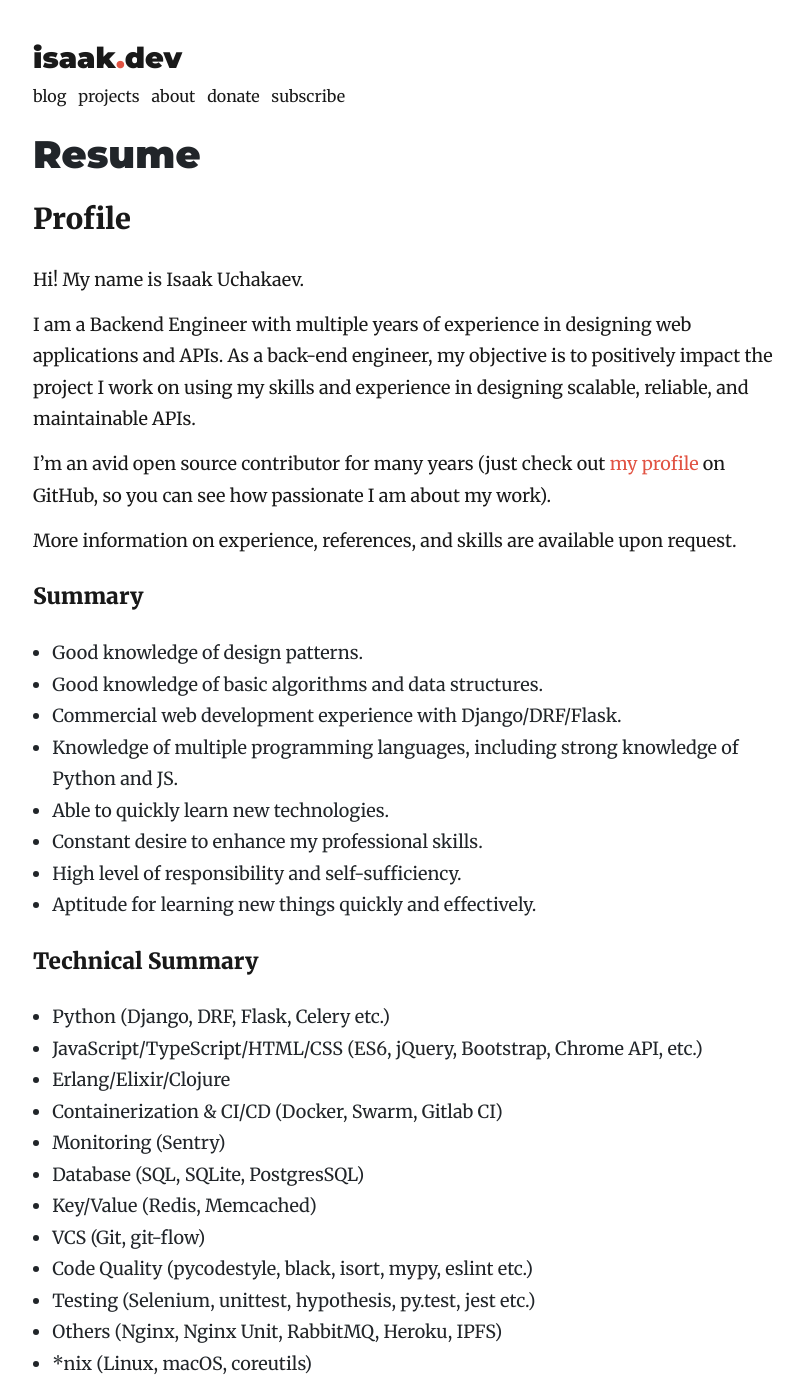
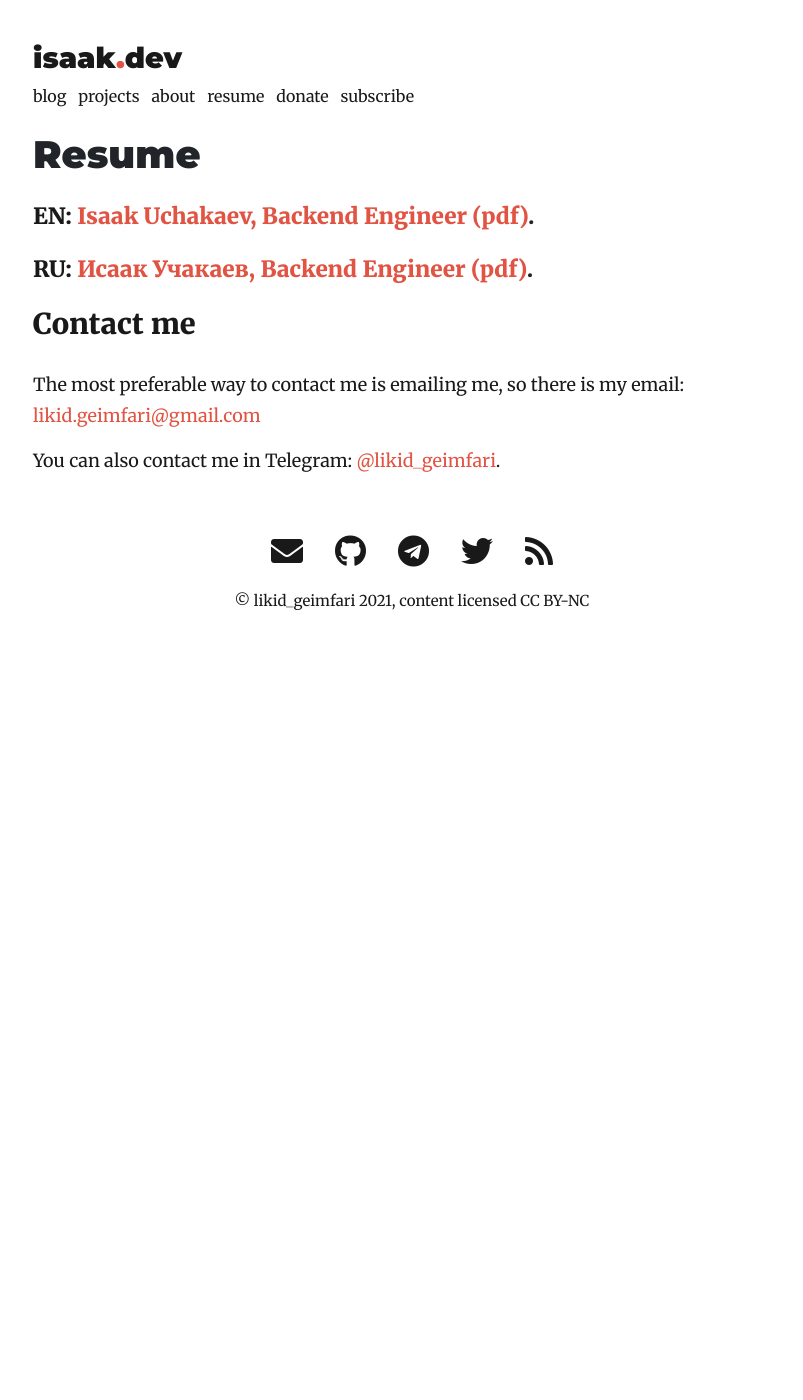
Before and after one commit to lk-geimfari/lk-geimfari.github.io, a Jekyll site: the page built from _pages/resume.md, in a window 1280 px wide and 1400 px high. Shown: the whole window, without its empty margins (228-1031 px from the left). Built offline with Jekyll 4.4.1, drawn with Linux system fonts in a browser that asks for light colours; nearby versions of some CDN libraries; some of the changed text lies outside the part shown.

Commit message:
Add resume

```diff
--- a/_config.yml
+++ b/_config.yml
@@ -20,6 +20,8 @@ url: "https://isaak.dev"
 rss_url: "https://isaak.dev/feed.xml"
 github_edit_url: "https://github.com/lk-geimfari/lk-geimfari.github.io/edit/master"
 default_preview_image: https://isaak.dev/assets/images/other/preview.png
+resume_ru: https://isaak.dev/assets/files/Исаак_Учакаев_-_Backend_Engineer.pdf
+resume_en: https://isaak.dev/assets/files/Isaak_Uchakaev_-_Backend_Engineer.pdf
 
 include: [_pages]
 markdown: kramdown
--- a/_includes/navigation.html
+++ b/_includes/navigation.html
@@ -12,6 +12,10 @@
             about
         </a>
 
+        <a class="mr-2 nv-item" href="{{ "/resume/" | prepend: site.baseurl }}">
+            resume
+        </a>
+
         <a class="mr-2 nv-item" href="{{ "/donate/" | prepend: site.baseurl }}">
             donate
         </a>
--- a/_pages/resume.md
+++ b/_pages/resume.md
@@ -4,56 +4,8 @@ title: Resume
 permalink: /resume/
 ---
 
-## Profile
-
-Hi! My name is Isaak Uchakaev.
-
-I am a Backend Engineer with multiple years of experience in designing web applications and APIs.
-As a back-end engineer, my objective is to positively impact the project I work on using my skills
-and experience in designing scalable, reliable, and maintainable APIs.
-
-I'm an avid open source contributor for many years (just check out [my profile] on GitHub, so you can
-see how passionate I am about my work).
-
-More information on experience, references, and skills are available upon request.
-
-#### Summary
-
-* Good knowledge of design patterns.
-* Good knowledge of basic algorithms and data structures.
-* Commercial web development experience with Django/DRF/Flask.
-* Knowledge of multiple programming languages, including strong knowledge of Python and JS.
-* Able to quickly learn new technologies.
-* Constant desire to enhance my professional skills.
-* High level of responsibility and self-sufficiency.
-* Aptitude for learning new things quickly and effectively.
-
-#### Technical Summary
-* Python (Django, DRF, Flask, Celery etc.)
-* JavaScript/TypeScript/HTML/CSS (ES6, jQuery, Bootstrap, Chrome API, etc.)
-* Erlang/Elixir/Clojure
-* Containerization & CI/CD (Docker, Swarm, Gitlab CI)
-* Monitoring (Sentry)
-* Database (SQL, SQLite, PostgresSQL)
-* Key/Value (Redis, Memcached)
-* VCS (Git, git-flow)
-* Code Quality (pycodestyle, black, isort, mypy, eslint etc.)
-* Testing (Selenium, unittest, hypothesis, py.test, jest etc.)
-* Others (Nginx, Nginx Unit, RabbitMQ, Heroku, IPFS)
-* *nix (Linux, macOS, coreutils)
-
-#### Professional goals
-
-1. Senior Backend Engineer
-2. Lead Engineer
-3. Software Architect
-
-
-## Education
-
-09/2012 - 06/2016, Computer Science, Dagestan State University, Makhachkala, Russia
-
-Earned a Bachelor's Degree in CS
+#### EN: [Isaak Uchakaev, Backend Engineer (pdf)]({{ site.resume_en }}).
+#### RU: [Исаак Учакаев, Backend Engineer (pdf)]({{ site.resume_ru }}).
 
 ## Contact me
 
```
Also changed, not shown: 2 other files.
